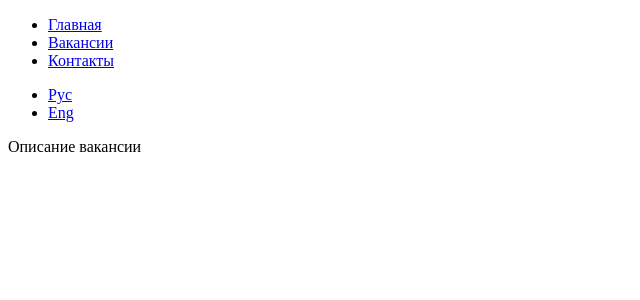
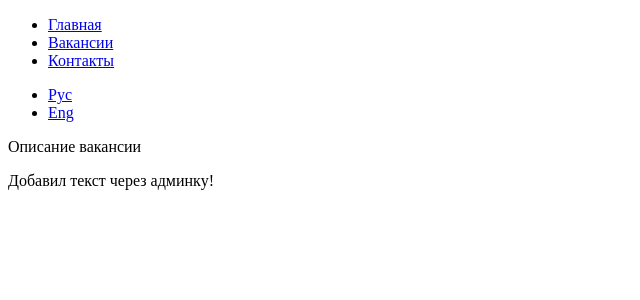
Before and after one commit to ivan-placid/mryazanov, a Jekyll site: the page built from _posts/ru/2017-02-07-vac1.md, in a window 1280 px wide. Shown: the top 300 px of the page, without its empty margins (0-640 px from the left). Built offline with Jekyll 4.4.1, drawn with Linux system fonts in a browser that asks for light colours.

Commit message:
обновил текст 1-й вакансии

```diff
--- a/_posts/ru/2017-02-07-vac1.md
+++ b/_posts/ru/2017-02-07-vac1.md
@@ -1,6 +1,9 @@
 ---
 layout: default
-title:  Вакансия 1
+title: Вакансия 1
 category: ru
+published: true
 ---
 Описание вакансии
+
+Добавил текст через админку!
```
